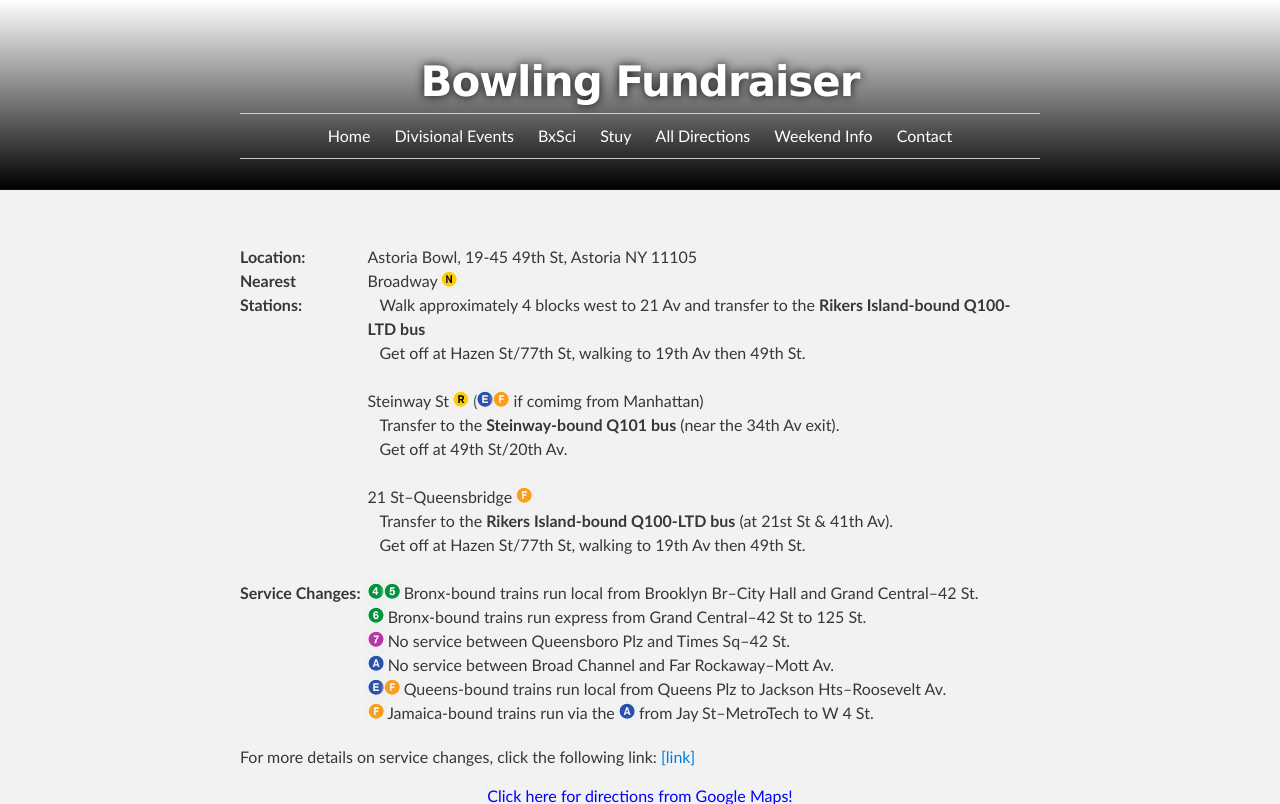
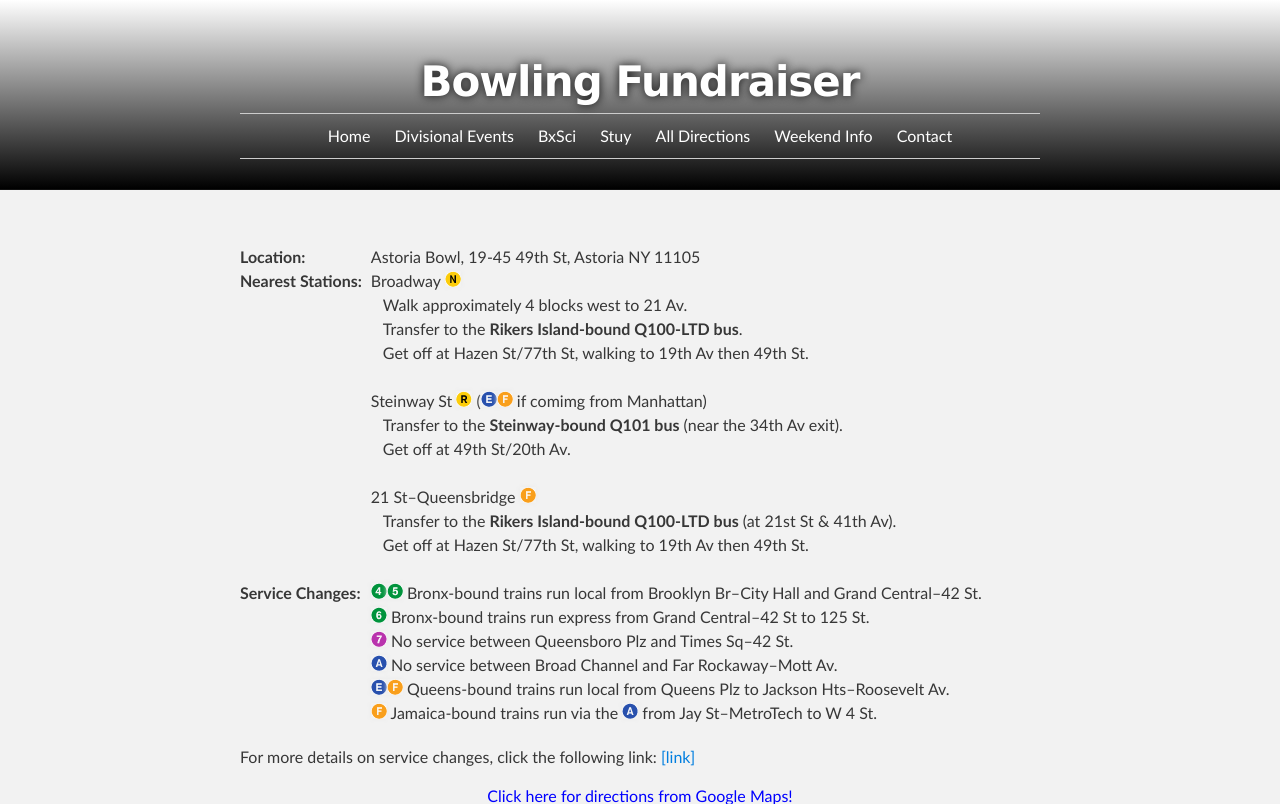
Before and after one commit to d11directions/d11directions.github.io, a Jekyll site: the page built from _posts/2014-03-23-Bowling_Fundraiser.html, in a window 1280 px wide, cut to the strip 0-804 px from the top of the page. Built offline with Jekyll 4.4.1, drawn with Linux system fonts in a browser that asks for light colours.

Commit message:
Aesthetic Update Bowling Fundraiser

```diff
--- a/_posts/2014-03-23-Bowling_Fundraiser.html
+++ b/_posts/2014-03-23-Bowling_Fundraiser.html
@@ -6,7 +6,7 @@ tags:
 time: Sunday, March 23, 2014 at 1:00 PM
 location: Astoria Bowl, 19-45 49th St, Astoria NY 11105
 nearest-stations:
-    - Broadway <img src="/img/N.png" alt="(N)"><br>&emsp;Walk approximately 4 blocks west to 21 Av and transfer to the <strong>Rikers Island-bound Q100-LTD bus</strong><br>&emsp;Get off at Hazen St/77th St, walking to 19th Av then 49th St.<br>
+    - Broadway <img src="/img/N.png" alt="(N)"><br>&emsp;Walk approximately 4 blocks west to 21 Av.<br>&emsp;Transfer to the <strong>Rikers Island-bound Q100-LTD bus</strong>.<br>&emsp;Get off at Hazen St/77th St, walking to 19th Av then 49th St.<br>
     - Steinway St <img src="/img/R.png" alt="(R)"> (<img src="/img/E.png" alt="(E)"><img src="/img/F.png" alt="(F)"> if comimg from Manhattan)<br>&emsp;Transfer to the <strong>Steinway-bound Q101 bus</strong> (near the 34th Av exit).<br>&emsp;Get off at 49th St/20th Av.<br>
     - 21 St&ndash;Queensbridge <img src="/img/F.png" alt="(F)"><br>&emsp;Transfer to the <strong>Rikers Island-bound Q100-LTD bus</strong> (at 21st St &amp; 41th Av).<br>&emsp;Get off at Hazen St/77th St, walking to 19th Av then 49th St.<br>
 changes-brief:
```
